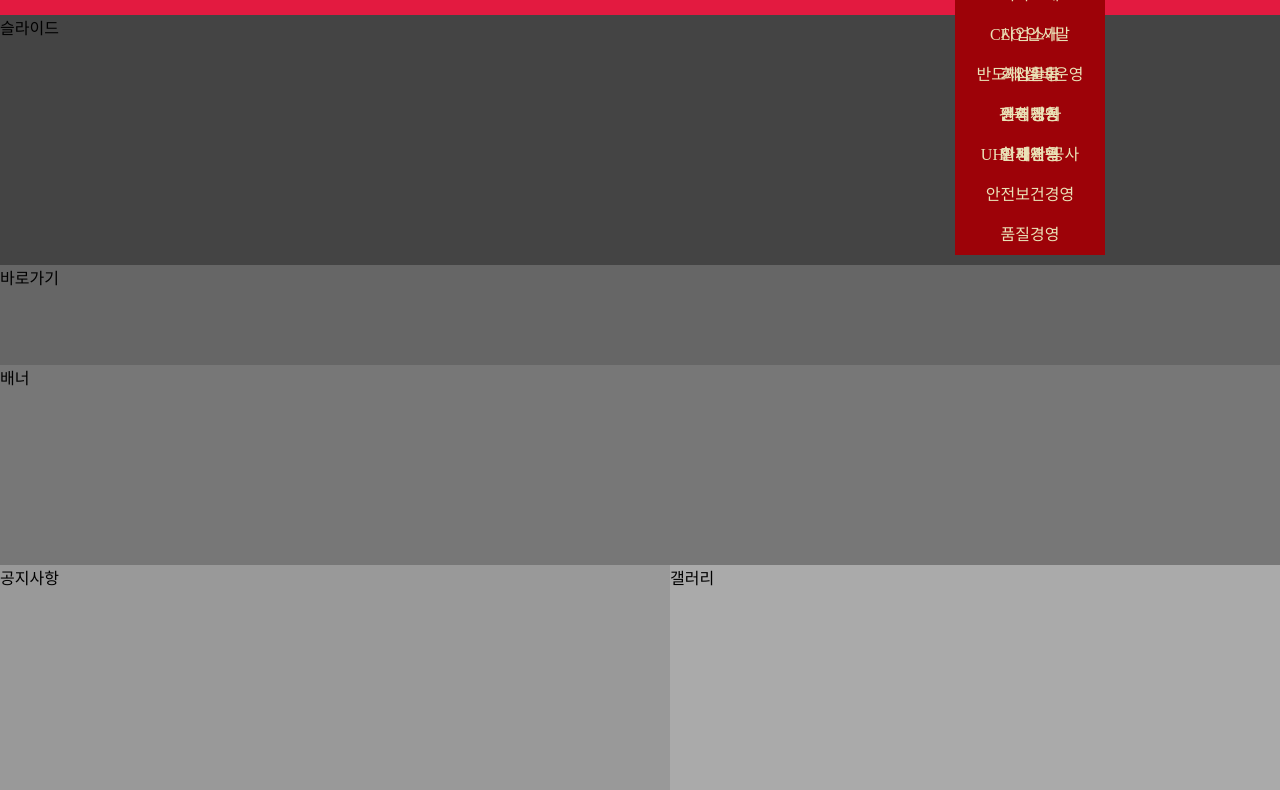
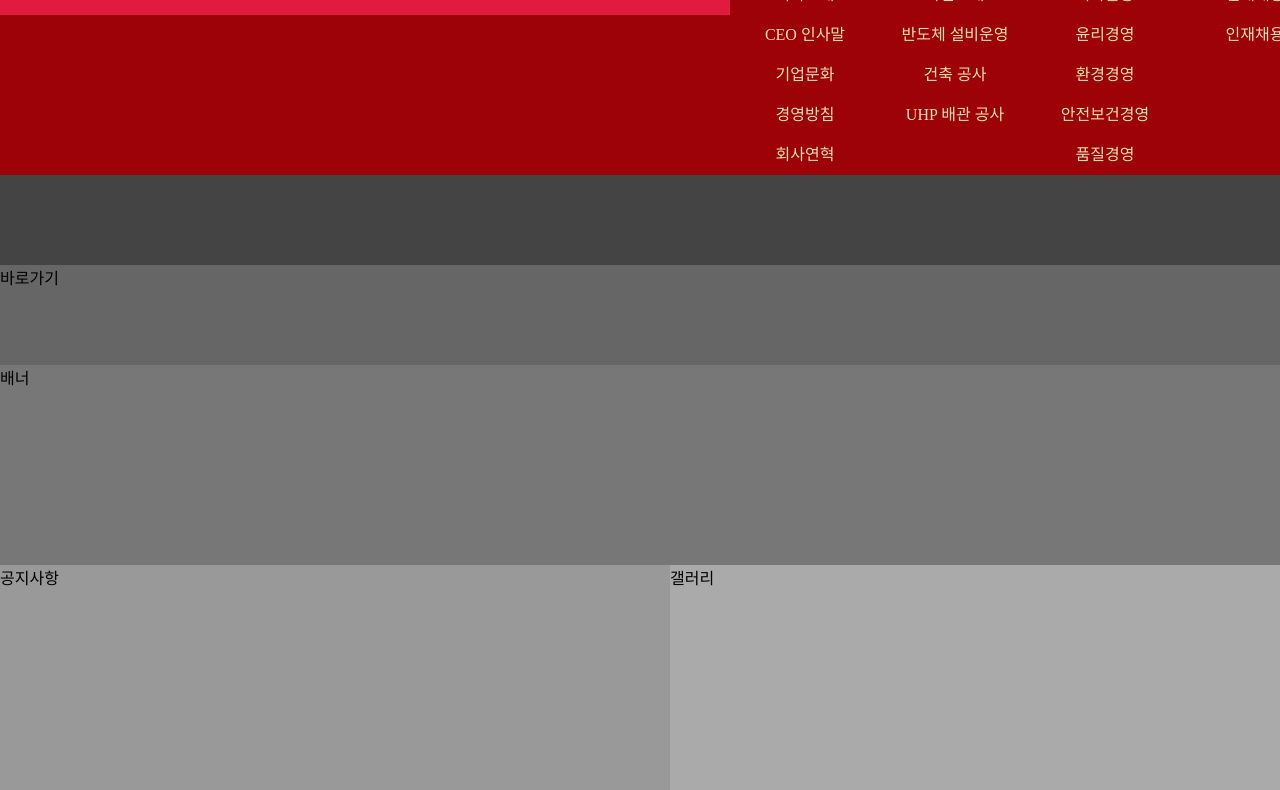
Before and after one commit to GTK2/2024WebDesign, a plain HTML site: page F-4/index.html in a window 1280 px wide. Shown: the part 85-875 px from the top of the page. Drawn offline with Linux system fonts and the light colour scheme.

Commit message:
F-4 0610

```diff
--- a/F-4/index.html
+++ b/F-4/index.html
@@ -47,6 +47,7 @@
                 </ul>
             </nav>
         </header>
+        <div class="sub-box"></div>
         <section id="visual">슬라이드</section>
         <section id="contents">
             <div class="shortcut">바로가기</div>
--- a/F-4/style.css
+++ b/F-4/style.css
@@ -36,10 +36,15 @@ header {
 }
 .menu {
     position: absolute;
+    z-index: 10;
     right: 10px;
     bottom: 0;
     width: 600px;
     height: 40px;
+}
+.menu > ul {
+    width: 600px;
+    display: flex;
 }
 .menu li{
     width: 150px;
@@ -50,6 +55,16 @@ header {
 }
 .menu a{
     color: #EAE2B7;
+}
+.menu li:hover {
+    background-color: #7D0006;
+}
+.sub-box {
+    position: absolute;
+    top: 100px;
+    width: 100%;
+    height: 160px;
+    background-color: #9D0208;
 }
 
 /* visual */
```
